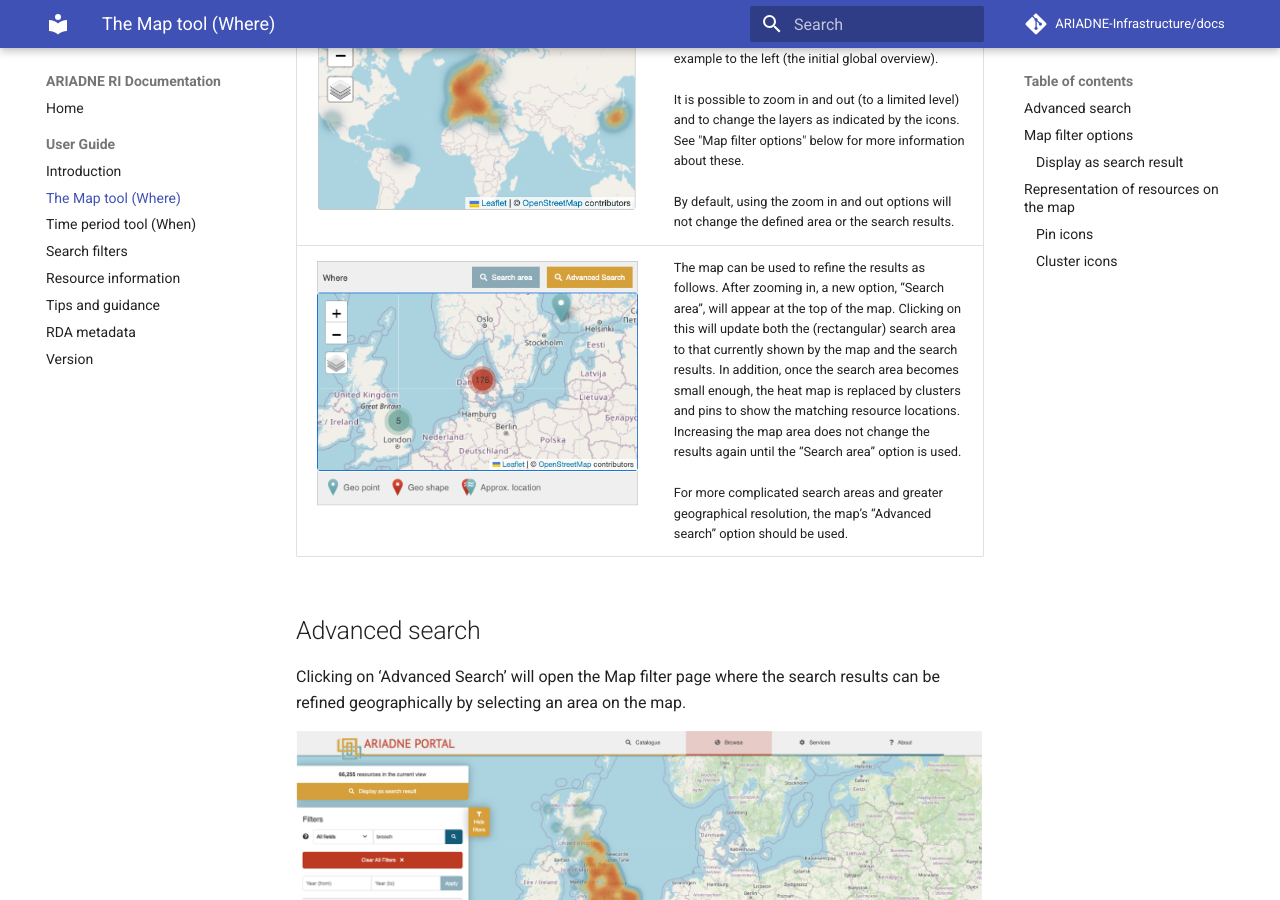
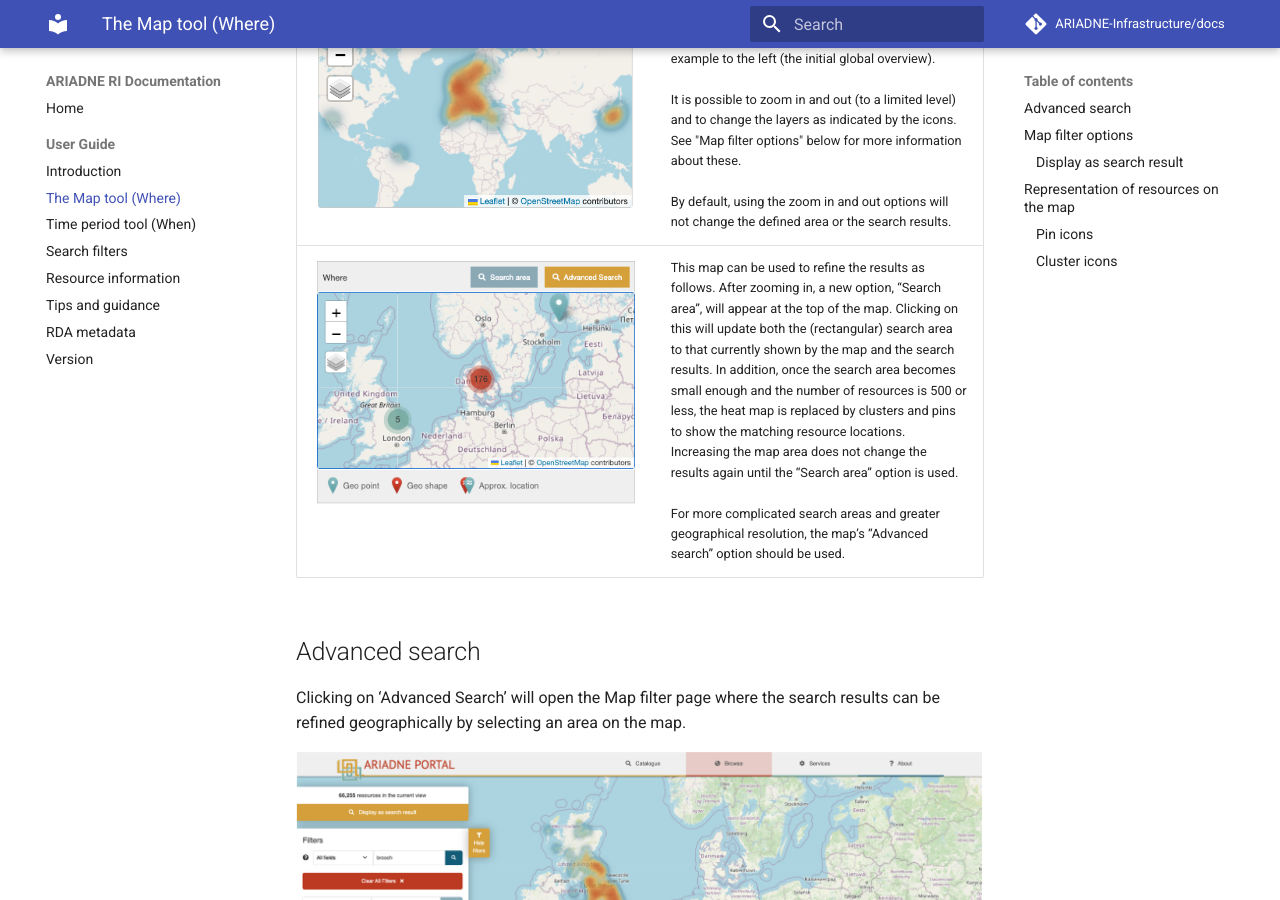
Before and after one commit to uoy-ads/hsds-data-catalogue-docs, an MkDocs documentation site: the page built from docs/Portal_User_Guide/Section-2_Map_Where.md, in a window 1280 px wide and 900 px high, scrolled down 408 px. Built offline with MkDocs 1.6.1 and Material for MkDocs 9.7.7, drawn with Linux system fonts in a browser that asks for light colours; comment, search, counter and statistics services are not loaded.

Commit message:
Update Section-2_Map_Where.md

```diff
--- a/docs/Portal_User_Guide/Section-2_Map_Where.md
+++ b/docs/Portal_User_Guide/Section-2_Map_Where.md
@@ -8,7 +8,7 @@
 | Where | Description |
 | ----------- | ----------- |
 | &nbsp;&nbsp;&nbsp;&nbsp;&nbsp;&nbsp;&nbsp;&nbsp;&nbsp;&nbsp;&nbsp;&nbsp;&nbsp;&nbsp;&nbsp;&nbsp;&nbsp;&nbsp;&nbsp;&nbsp;&nbsp;&nbsp;&nbsp;&nbsp;&nbsp;&nbsp;&nbsp;&nbsp;&nbsp;&nbsp;&nbsp;&nbsp;&nbsp;&nbsp;&nbsp;&nbsp;&nbsp;&nbsp;&nbsp;&nbsp;&nbsp;&nbsp;&nbsp;&nbsp;&nbsp;&nbsp;&nbsp;&nbsp;&nbsp;&nbsp;&nbsp;&nbsp;&nbsp;&nbsp;&nbsp;&nbsp;&nbsp;&nbsp;&nbsp;&nbsp;&nbsp;&nbsp;&nbsp;&nbsp;&nbsp;&nbsp;&nbsp;&nbsp;&nbsp;&nbsp;&nbsp;&nbsp;&nbsp;&nbsp;&nbsp;&nbsp;&nbsp;&nbsp;&nbsp;&nbsp;&nbsp;&nbsp;&nbsp;&nbsp;&nbsp;&nbsp;&nbsp;&nbsp;&nbsp;&nbsp;![Map of search results displayed as heat spots](../assets/04-Map.png) | The map on the Search results page displays the location of the resources returned in the search results (where co-ordinates have been provided in the metadata). These are shown as ‘heat spots’ at the macro level, covering Europe and Japan in the example to the left (the initial global overview). <Br><Br>It is possible to zoom in and out (to a limited level) and to change the layers as indicated by the icons. See "Map filter options" below for more information about these.<Br><Br>By default, using the zoom in and out options will not change the defined area or the search results. |
-| ![Map of search results with Search area option](../assets/55-Map_search_area.png) | The map can be used to refine the results as follows. After zooming in, a new option, “Search area”, will appear at the top of the map. Clicking on this will update both the (rectangular) search area to that currently shown by the map and the search results. In addition, once the search area becomes small enough, the heat map is replaced by clusters and pins to show the matching resource locations. Increasing the map area does not change the results again until the “Search area” option is used. <Br><Br>For more complicated search areas and greater geographical resolution, the map’s “Advanced search” option should be used. |
+| ![Map of search results with Search area option](../assets/55-Map_search_area.png) | This map can be used to refine the results as follows. After zooming in, a new option, “Search area”, will appear at the top of the map. Clicking on this will update both the (rectangular) search area to that currently shown by the map and the search results. In addition, once the search area becomes small enough and the number of resources is 500 or less, the heat map is replaced by clusters and pins to show the matching resource locations. Increasing the map area does not change the results again until the “Search area” option is used. <Br><Br>For more complicated search areas and greater geographical resolution, the map’s “Advanced search” option should be used. |
 
 ## Advanced search
 
```
